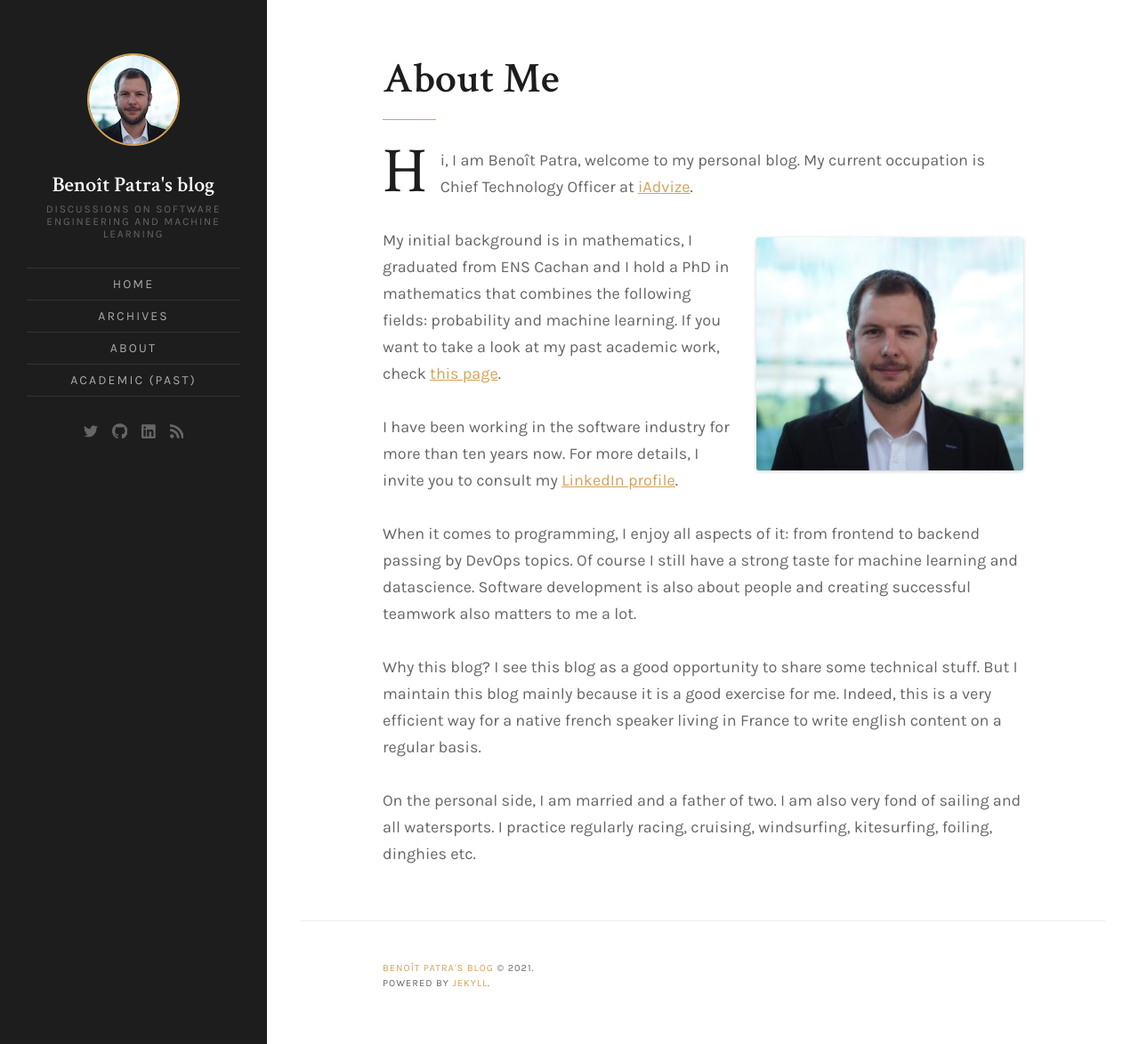
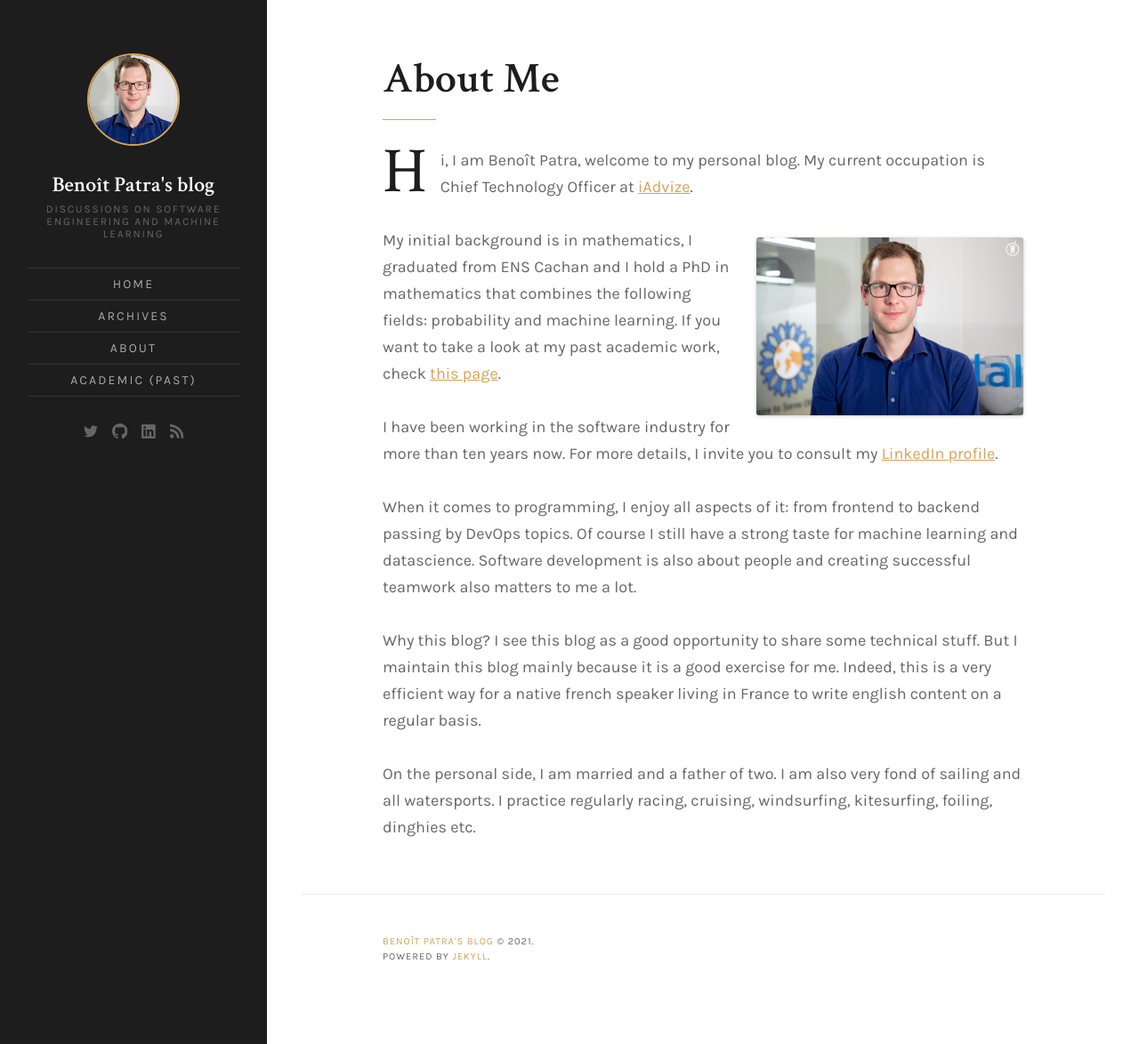
Before and after one commit to bpatra/personal-blog, a Jekyll site: the page built from about.md, in a window 1280 px wide and 1174 px high. Shown: the whole window at 89% size. Built offline with Jekyll 4.4.1, drawn with Linux system fonts in a browser that asks for light colours.

Commit message:
Change personal picture in about

```diff
--- a/_config.yml
+++ b/_config.yml
@@ -21,7 +21,7 @@
 author:
   name: Benoit Patra
   twitter: benoitpatra
-  image: 'authorimage.jpg'
+  image: 'authorimage2.jpg'
   # theme
   greetings: "Hi, I am Benoît Patra, welcome to my personal blog."
 
--- a/about.md
+++ b/about.md
@@ -7,7 +7,7 @@
 
 Hi, I am Benoît Patra, welcome to my personal blog. My current occupation is Chief Technology Officer at <a title="iAdvize" href="https://www.iadvize.com/">iAdvize</a>.
 
-{% include image-caption.html imageurl='/assets/images/legacy-wp-content/2013/07/P6094073_fav_cropped-300x262.jpg' title="Benoit Patra" position_class="image-right"%}
+{% include image-caption.html imageurl='/assets/images/pages/about2.jpg' title="Benoit Patra" position_class="image-right"%}
 
 My initial background is in mathematics, I graduated from ENS Cachan and I hold a PhD in mathematics that combines the following fields: probability and machine learning. If you want to take a look at my past academic work, check [this page](/academic).
 
```
Also changed, not shown: assets/images/authorimage2.jpg (added), assets/images/pages/about2.jpg (added).
